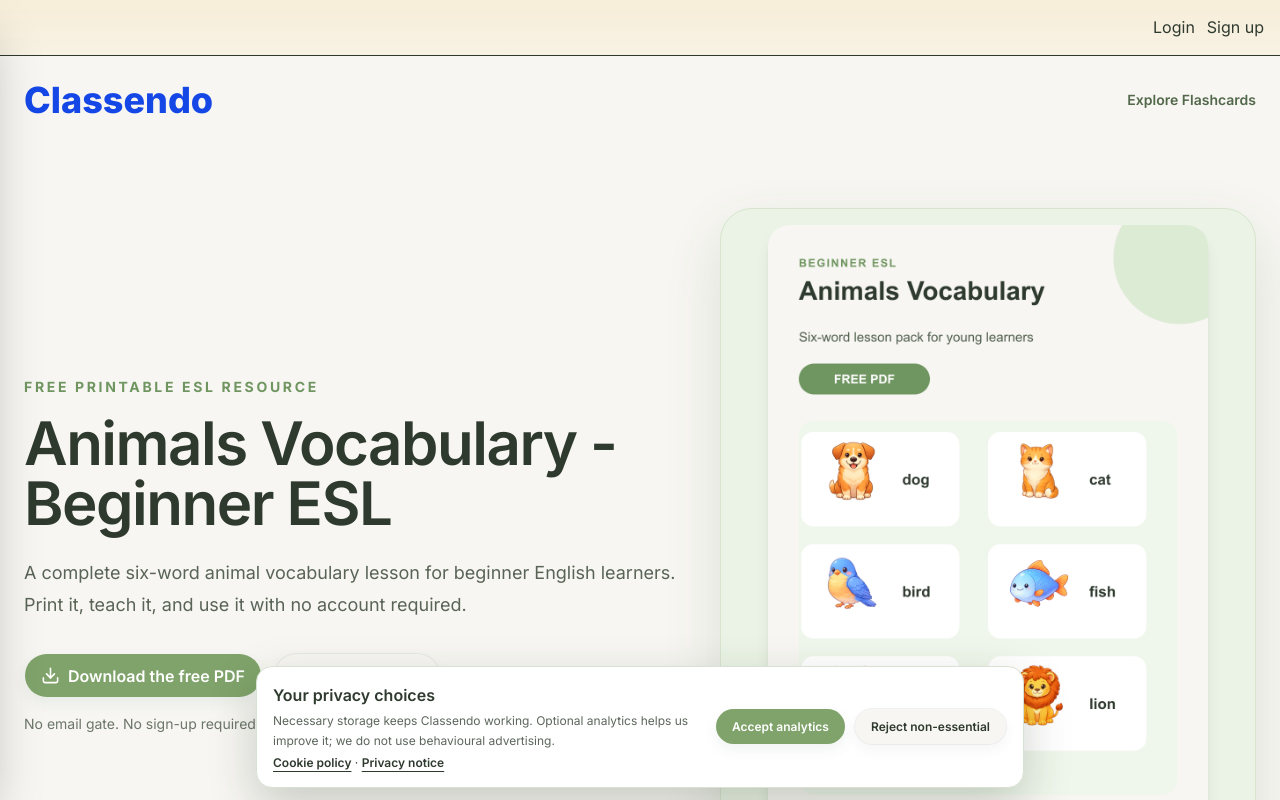
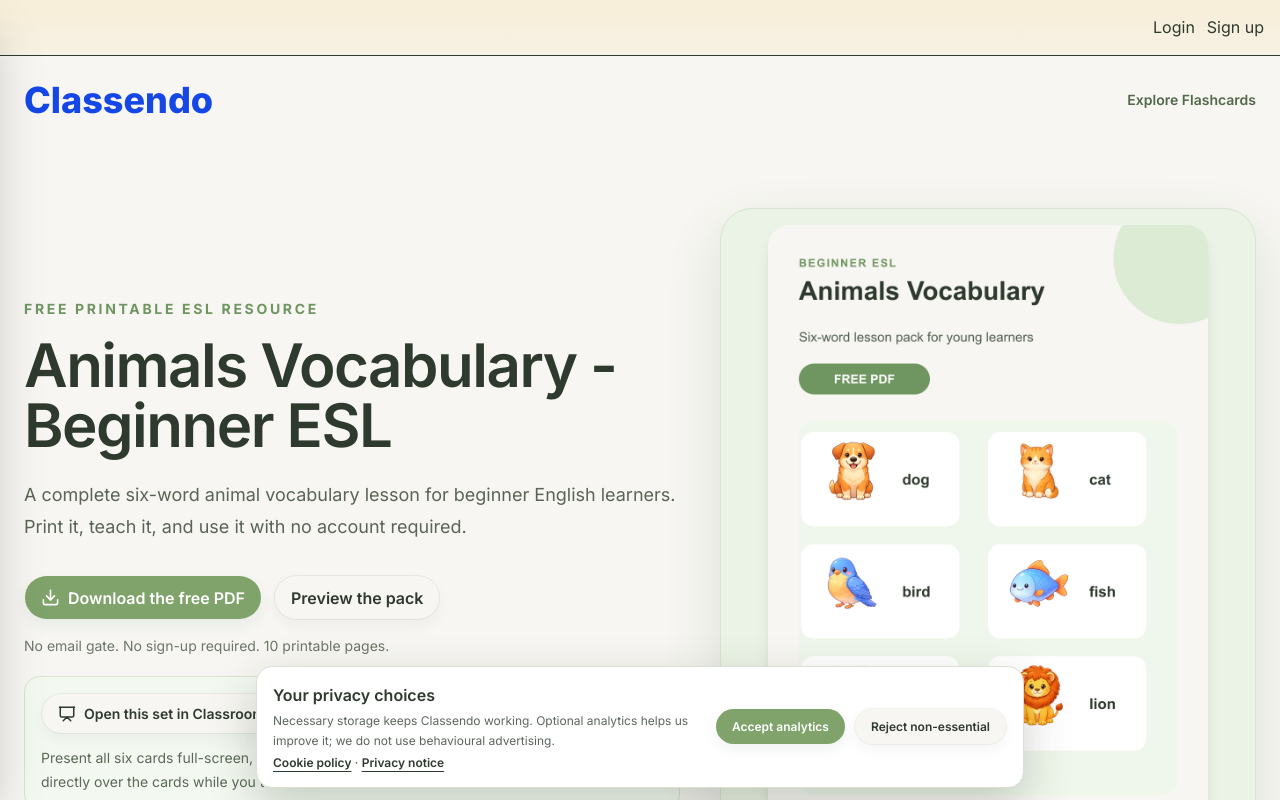
Before and after one commit to smcoyle1986-star/learning-platform, a Next.js app: page /free-resources/animals-vocabulary-beginner-esl in a window 1280 px wide. Shown: the top 800 px of the page. Built offline with nearby package versions, Linux system fonts and the light colour scheme; no server answers.

Commit message:
Add Classroom launch for animals resource

```diff
--- a/app/free-resources/animals-vocabulary-beginner-esl/page.tsx
+++ b/app/free-resources/animals-vocabulary-beginner-esl/page.tsx
@@ -2,6 +2,7 @@
 import Link from "next/link";
 import { Check, Download, ExternalLink, FileText, Printer, Presentation, Sparkles } from "lucide-react";
 import BrandButton from "@/components/BrandButton";
+import AnimalsClassroomButton from "@/components/free-resources/AnimalsClassroomButton";
 
 const path = "/free-resources/animals-vocabulary-beginner-esl";
 const asset = "/resources/animals-vocabulary-beginner-esl";
@@ -39,6 +40,7 @@
             <a href="#preview" className="btn btn-secondary px-6 py-3 text-base">Preview the pack</a>
           </div>
           <p className="mt-4 text-sm text-[#6c7669]">No email gate. No sign-up required. 10 printable pages.</p>
+          <AnimalsClassroomButton />
         </div>
         <div className="rounded-[2rem] border border-[#d7e4cf] bg-[#eaf3e5] p-4 shadow-[0_22px_55px_rgba(72,96,62,0.14)]">
           <img src={`${asset}/animals-vocabulary-full-pack-pinterest.png`} alt="Preview of the Animals Vocabulary beginner ESL pack" className="mx-auto w-full max-w-[440px] rounded-[1.35rem] shadow-lg" />
--- /dev/null
+++ b/components/free-resources/AnimalsClassroomButton.tsx
@@ -0,0 +1,38 @@
+"use client";
+
+import { Presentation } from "lucide-react";
+import { useRouter } from "next/navigation";
+import { writeLessonTray } from "@/lib/lessons/tray";
+
+const animals = [
+  { id: "bfb2264c-3e72-470a-9f77-8b54d153f89a", word: "dog" },
+  { id: "13ae6973-3cc1-48c4-a10c-3d871716b215", word: "cat" },
+  { id: "93d255ef-0ce8-4c8f-868b-37d4a71fd196", word: "bird" },
+  { id: "f35bdf1a-2e85-46dd-8017-340a1b594053", word: "fish" },
+  { id: "3b700e9c-08d1-4587-bb46-4b9e77ef0a93", word: "rabbit" },
+  { id: "b2f0e90a-bdfa-4444-8a78-0ad7da819ddf", word: "lion" },
+].map((card, position) => ({
+  ...card,
+  image: `/resources/animals-vocabulary-beginner-esl/${card.word}.png`,
+  back: `/resources/animals-vocabulary-beginner-esl/${card.word}.png`,
+  position,
+  type: "noun",
+}));
+
+export default function AnimalsClassroomButton() {
+  const router = useRouter();
+
+  function openClassroom() {
+    writeLessonTray(animals, "guest");
+    router.push("/flashcards/classroom?from=free-resource");
+  }
+
+  return (
+    <div className="mt-5 flex flex-wrap items-center gap-3 rounded-2xl border border-[#d7e4cf] bg-[#f3f8f0] p-4">
+      <button type="button" onClick={openClassroom} className="btn btn-secondary border-[#9fbc91] bg-white px-5 py-2.5 text-sm text-[#40543a] hover:bg-[#edf5e9]">
+        <Presentation size={18} />Open this set in Classroom
+      </button>
+      <p className="max-w-xl text-sm leading-6 text-[#5b6957]">Present all six cards full-screen, move through them at your pace, and annotate directly over the cards while you teach.</p>
+    </div>
+  );
+}
```
